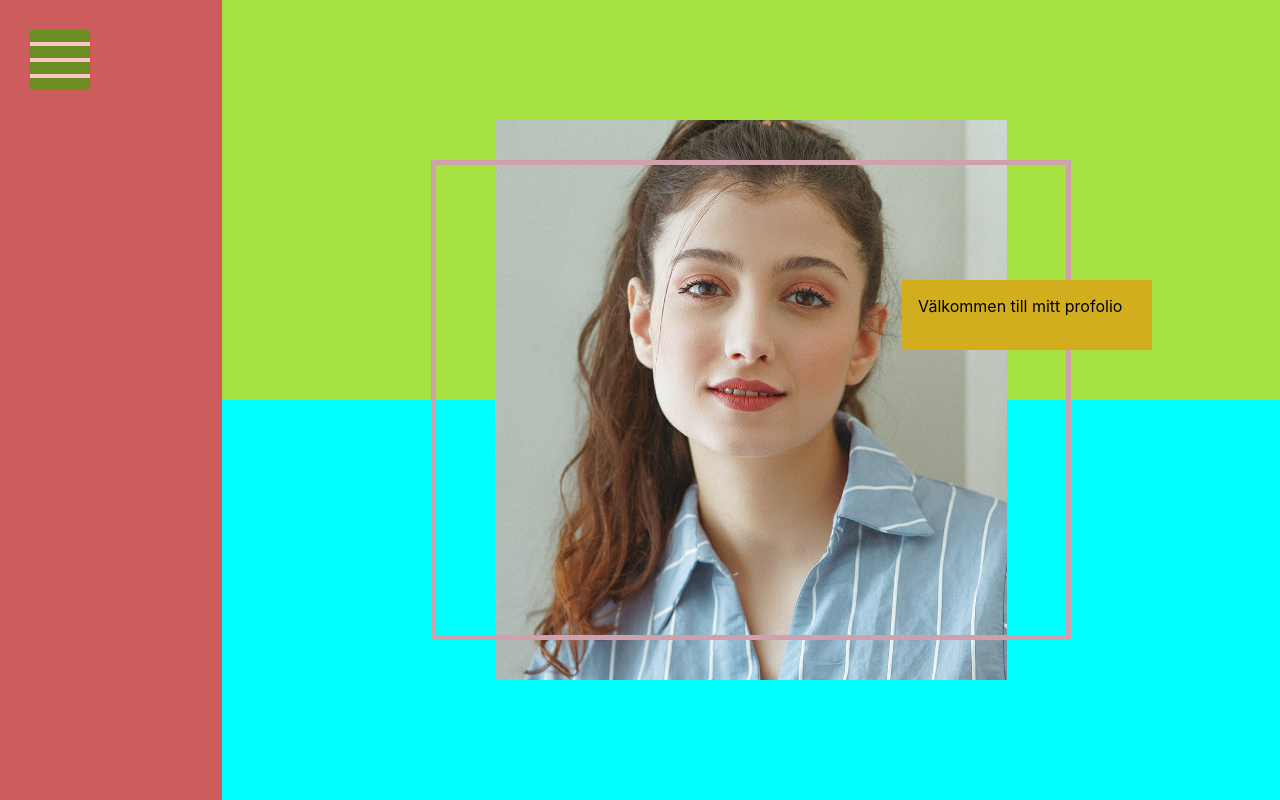
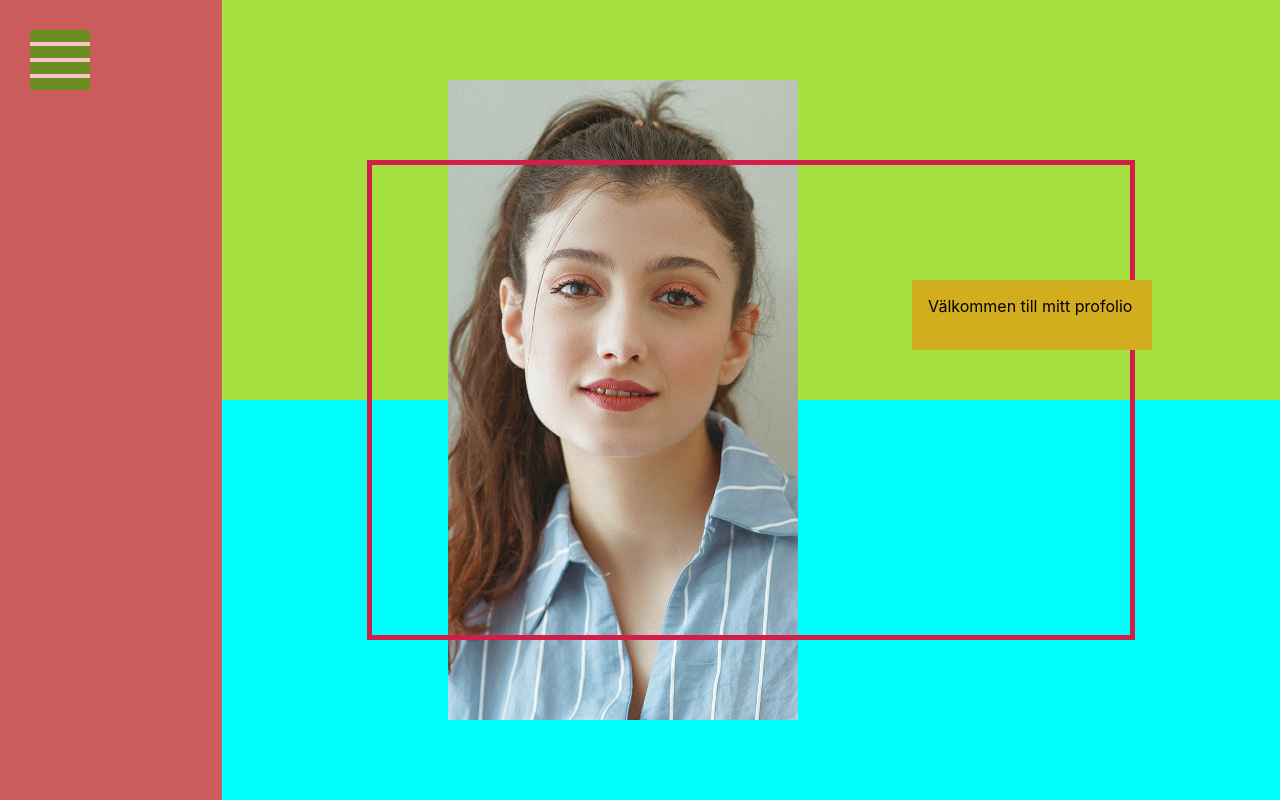
Before and after one commit to mariaekmaan1991/nextJsPortfolio, a Next.js app: page / in a window 1280 px wide. Built offline with nearby package versions, Linux system fonts and the light colour scheme.

Commit message:
change frame agin

```diff
--- a/package.json
+++ b/package.json
@@ -1,5 +1,5 @@
 {
-  "name": "nextportfolio",
+  "name": "version3",
   "version": "0.1.0",
   "private": true,
   "scripts": {
@@ -17,5 +17,7 @@
   "devDependencies": {
     "eslint": "7.32.0",
     "eslint-config-next": "11.1.0"
-  }
+  },
+  "keywords": [],
+  "description": ""
 }
--- a/styles/Home.module.scss
+++ b/styles/Home.module.scss
@@ -1,20 +1,20 @@
 .HomeColorFrame {
   border: 5px solid rgb(255, 0, 221);
-  width: 70%;
-  height: 58%;
+  width: 180px;
+  height: 50%;
   max-width: 70%;
   display: flex;
   z-index: 10;
   position: fixed;
-  top: 27%;
+  top: 30%;
   justify-content: center;
   //justify-items: center;
 }
 
 .HomeBoxImage {
-  top: 30%;
-  width: 200px;
-  height: 50%;
+  top: 35%;
+  width: 160px;
+  height: 40%;
   z-index: 2;
   justify-content: center;
   display: flex;
@@ -24,12 +24,13 @@
 @media only screen and (min-width: 300px) {
   .HomeColorFrame {
     border: 5px solid rgb(126, 201, 1);
-    width: 40%;
-    height: 58%;
-    max-width: 70%;
+    width: 60%;
+    height: 50%;
+    top: 35%;
+    max-width: 60%;
   }
   .HomeHeadlineBox {
-    width: 250px;
+    width: 240px;
     position: fixed;
     display: flex;
     height: 70px;
@@ -43,7 +44,7 @@
   .HomeBoxImage {
     top: 30%;
     width: 250px;
-    height: 50%;
+    height: 60%;
   }
 }
 
@@ -52,24 +53,24 @@
     top: 20%;
     border: 5px solid rgb(208, 161, 172);
     width: 50%;
-    height: 60%;
-    max-width: 50%;
+    height: 65%;
+    min-width: 60%;
     position: fixed;
   }
   .HomeHeadlineBox {
     background-color: rgb(210, 174, 30);
   }
   .HomeBoxImage {
-    top: 15%;
-    width: 40%;
-    height: 70%;
-    max-width: 40%;
+    top: 10%;
+    width: 350px;
+    height: 80%;
+    left: 35%;
   }
   .HomeHeadlineBox {
   }
 }
 
-@media only screen and (min-width: 1400px) {
+@media only screen and (min-width: 1000px) {
   .HomeColorFrame {
     top: 20%;
     border: 5px solid rgb(210, 30, 72);
@@ -78,10 +79,11 @@
     max-width: 50%;
   }
   .HomeBoxImage {
-    width: 30%;
+    width: 350px;
+    height: 80%;
     top: 10%;
-    height: 80%;
-    max-width: 30%;
+    left: 35%;
+
   }
   .HomeHeadlineBox {
   }
```
